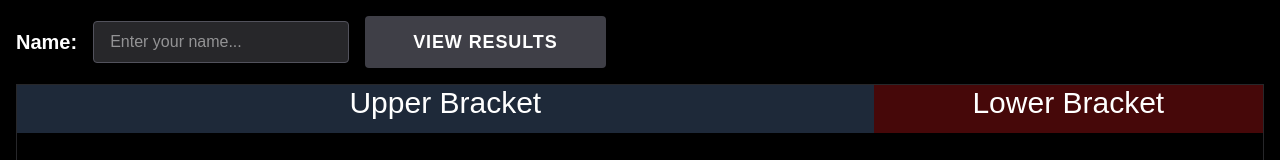
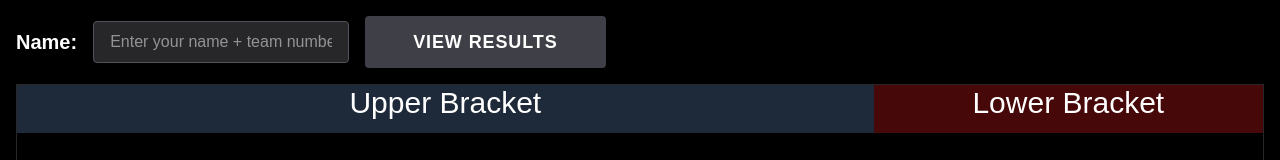
Before and after one commit to arctyx-0/brackets, a Next.js app: page / in a window 1280 px wide. Shown: the top 160 px of the page. Built offline with nearby package versions, Linux system fonts and the light colour scheme.

Commit message:
Update input placeholder to include team number

```diff
--- a/app/page.tsx
+++ b/app/page.tsx
@@ -122,7 +122,7 @@ export default function Bracket() {
           required
           value={userName}
           onChange={(e: ChangeEvent<HTMLInputElement>) => setUserName(e.target.value)}
-          placeholder="Enter your name..."
+          placeholder="Enter your name + team number..."
           className="bg-zinc-800 border border-zinc-600 px-4 py-2 rounded focus:outline-none focus:border-blue-500 w-64"
         />
         <button
```
